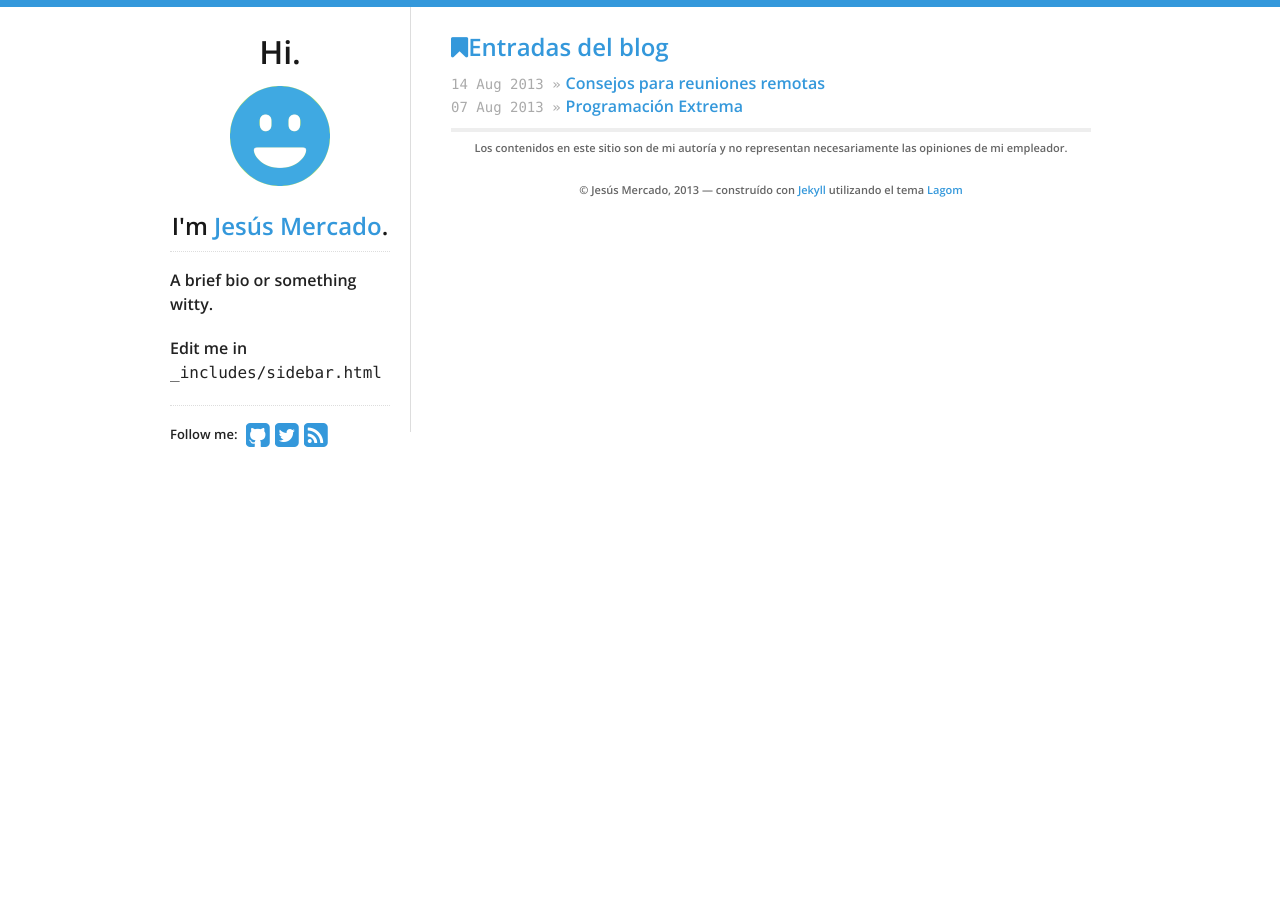
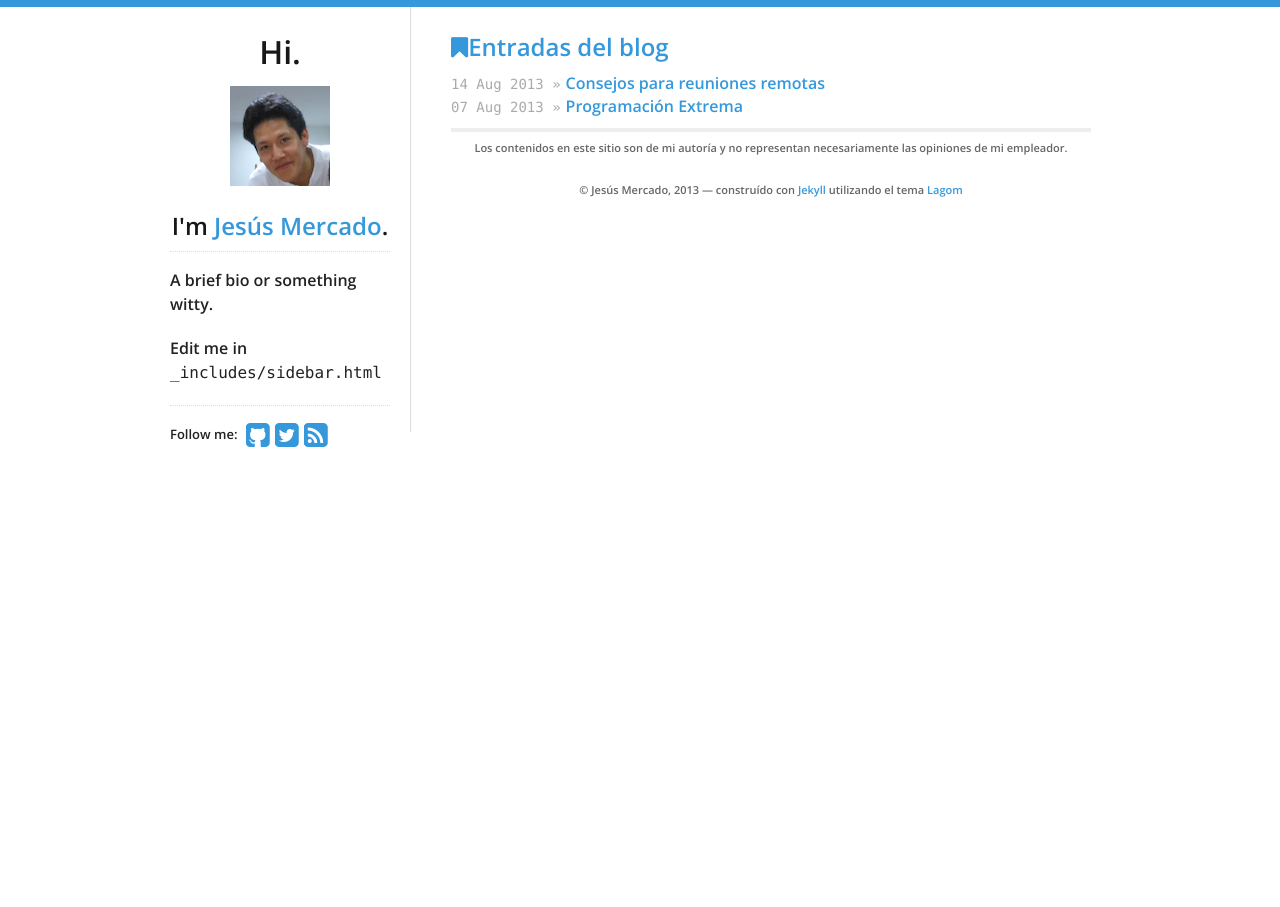
Before and after one commit to jesusmercado/jesusmercado.github.io, a Jekyll site: the page built from index.html, in a window 1280 px wide. Built offline with Jekyll 4.4.1, drawn with Linux system fonts in a browser that asks for light colours.

Commit message:
Actualizar fotografía

```diff
--- a/_includes/sidebar.html
+++ b/_includes/sidebar.html
@@ -1,7 +1,7 @@
 <nav>
   <h1>Hi.</h1>
   <a href="/">
-    <img src="/logo.png" id="logo" alt="Blog logo"/>
+    <img src="/logo.jpg" id="logo" alt="Blog logo"/>
   </a>
   <h2>I'm <a href="/">{{ site.theme.name }}</a>.</h2>
   <hr/>
```
Also changed, not shown: logo.jpg (added), logo.png (deleted).
